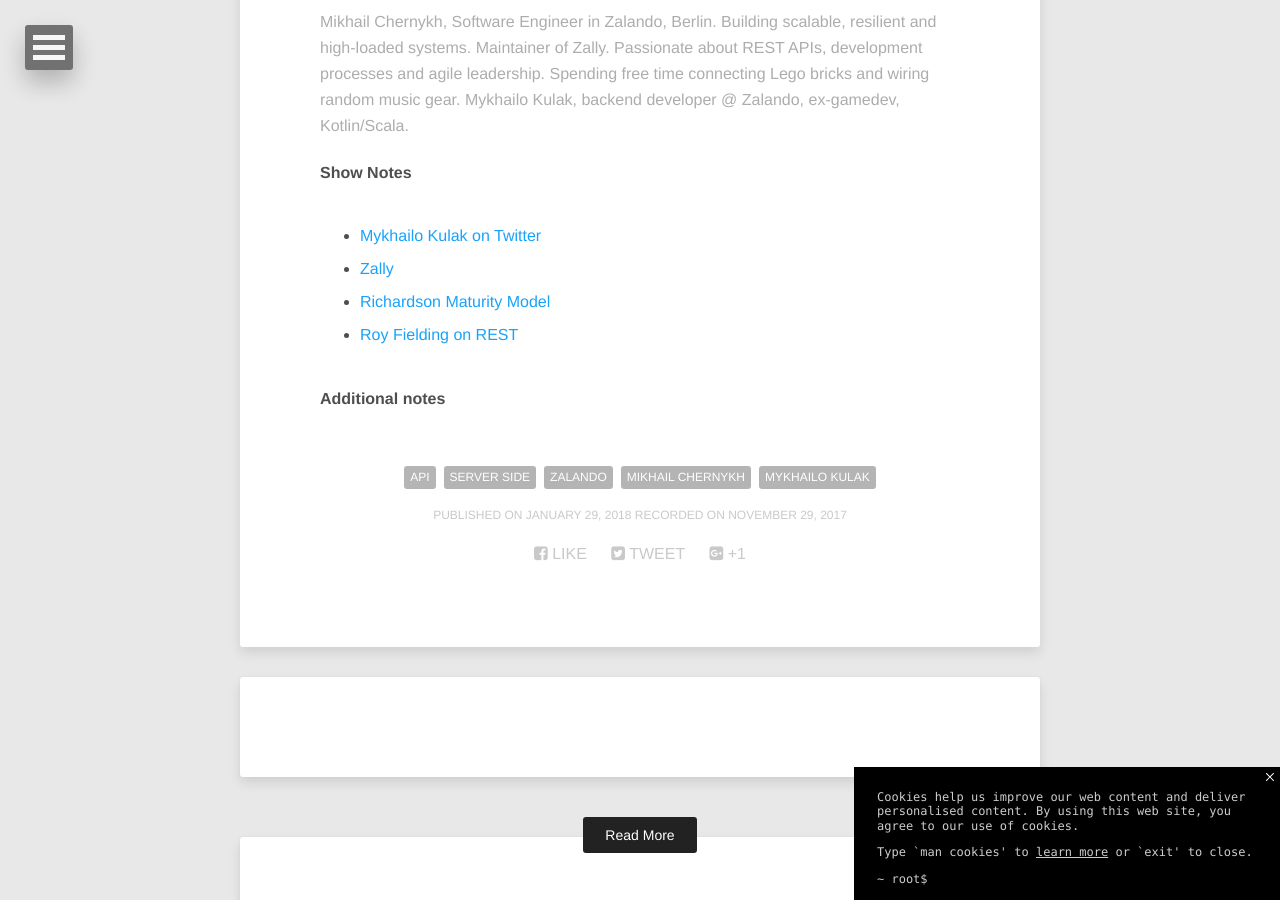
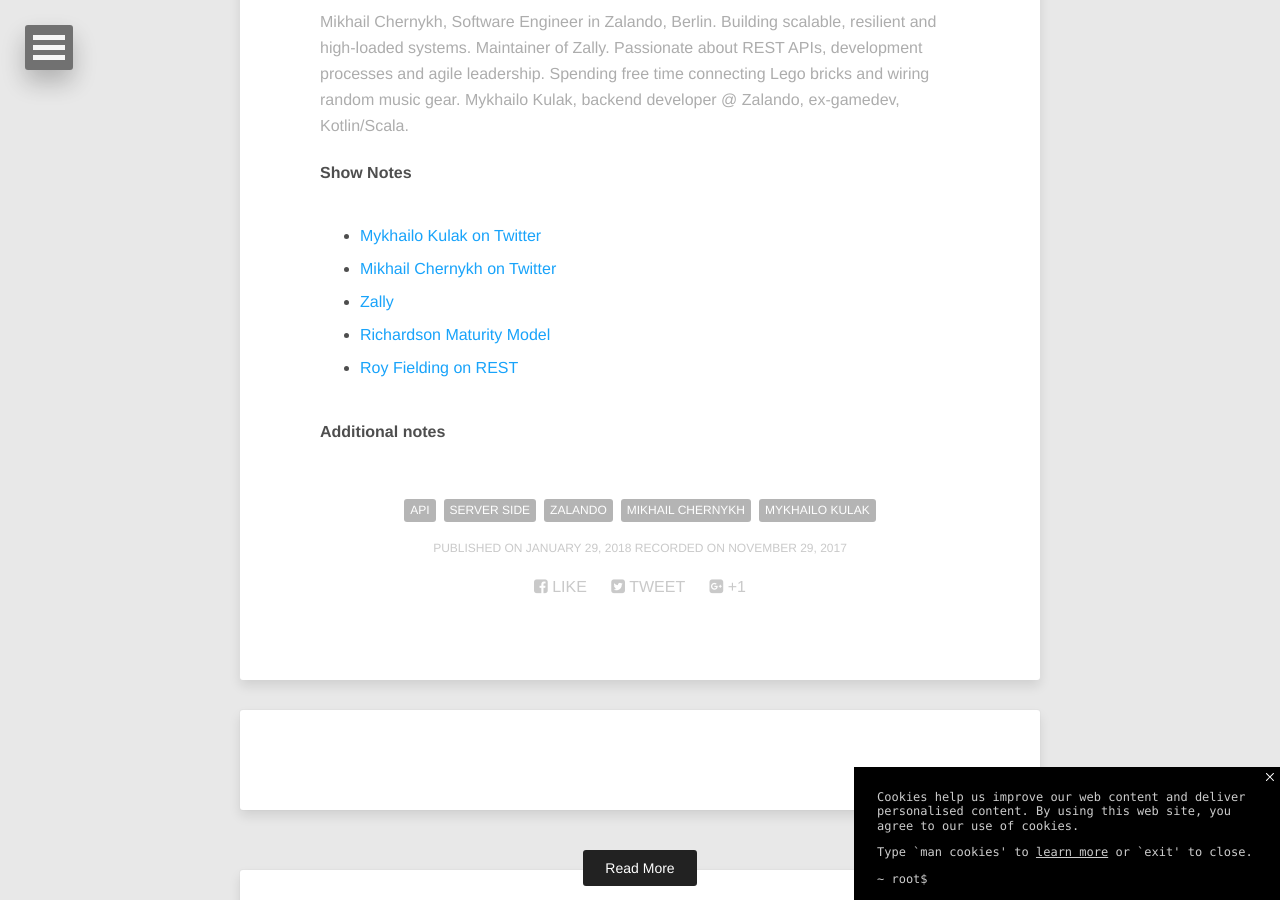
Before and after one commit to talkingkotlin/website, a Jekyll site: the page built from _posts/2018-01-29-Zally-An-API-Linter.md, in a window 1280 px wide and 900 px high, scrolled down 1024 px. Built offline with Jekyll 4.4.1, drawn with Linux system fonts in a browser that asks for light colours; nearby versions of some CDN libraries; comment, search, counter and statistics services are not loaded.

Commit message:
Added Twitter Handle

```diff
--- a/_posts/2018-01-29-Zally-An-API-Linter.md
+++ b/_posts/2018-01-29-Zally-An-API-Linter.md
@@ -15,6 +15,8 @@
 notes:
     - text: Mykhailo Kulak on Twitter
       link: https://twitter.com/kleshney
+    - text: Mikhail Chernykh on Twitter
+      link: https://twitter.com/netme
     - text: Zally
       link: https://github.com/zalando/zally
     - text: Richardson Maturity Model
```
